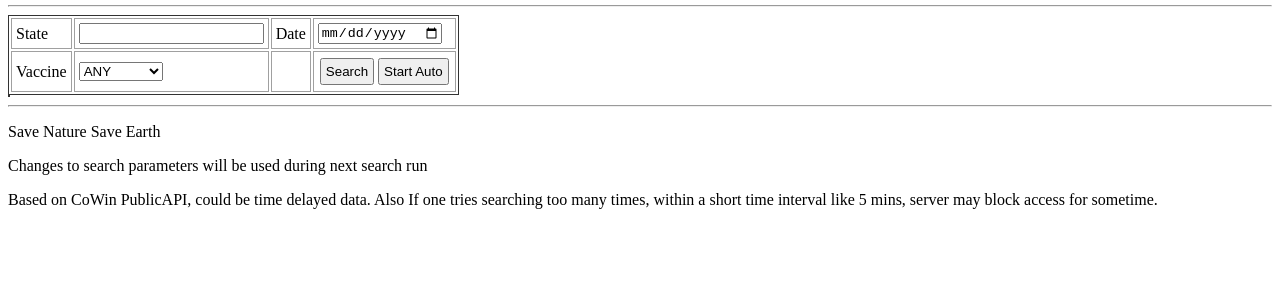
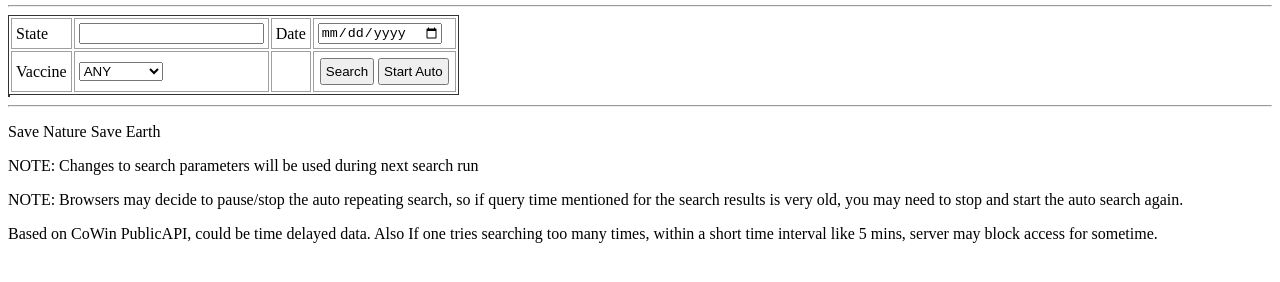
Before and after one commit to hanishkvc/prgs-covid-cowin_vaccine_check, a plain HTML site: page browser/index.html in a window 1280 px wide. Shown: the part 96-378 px from the top of the page. Drawn offline with Linux system fonts and the light colour scheme.

Commit message:
Update Readme wrt auto repeat search, Msg to users

```diff
--- a/browser/index.html
+++ b/browser/index.html
@@ -89,7 +89,9 @@
 		<hr>
 		<div id="bottom">
 			<p id="status"> Save Nature Save Earth </p>
-			<p> Changes to search parameters will be used during next search run </p>
+			<p> NOTE: Changes to search parameters will be used during next search run </p>
+			<p> NOTE: Browsers may decide to pause/stop the auto repeating search, so if query time mentioned
+			    for the search results is very old, you may need to stop and start the auto search again.
 			<p> Based on CoWin PublicAPI, could be time delayed data. Also If one tries searching too many times,
 			    within a short time interval like 5 mins, server may block access for sometime. </p>
 		</div>
```
Also changed, not shown: 1 other file.
